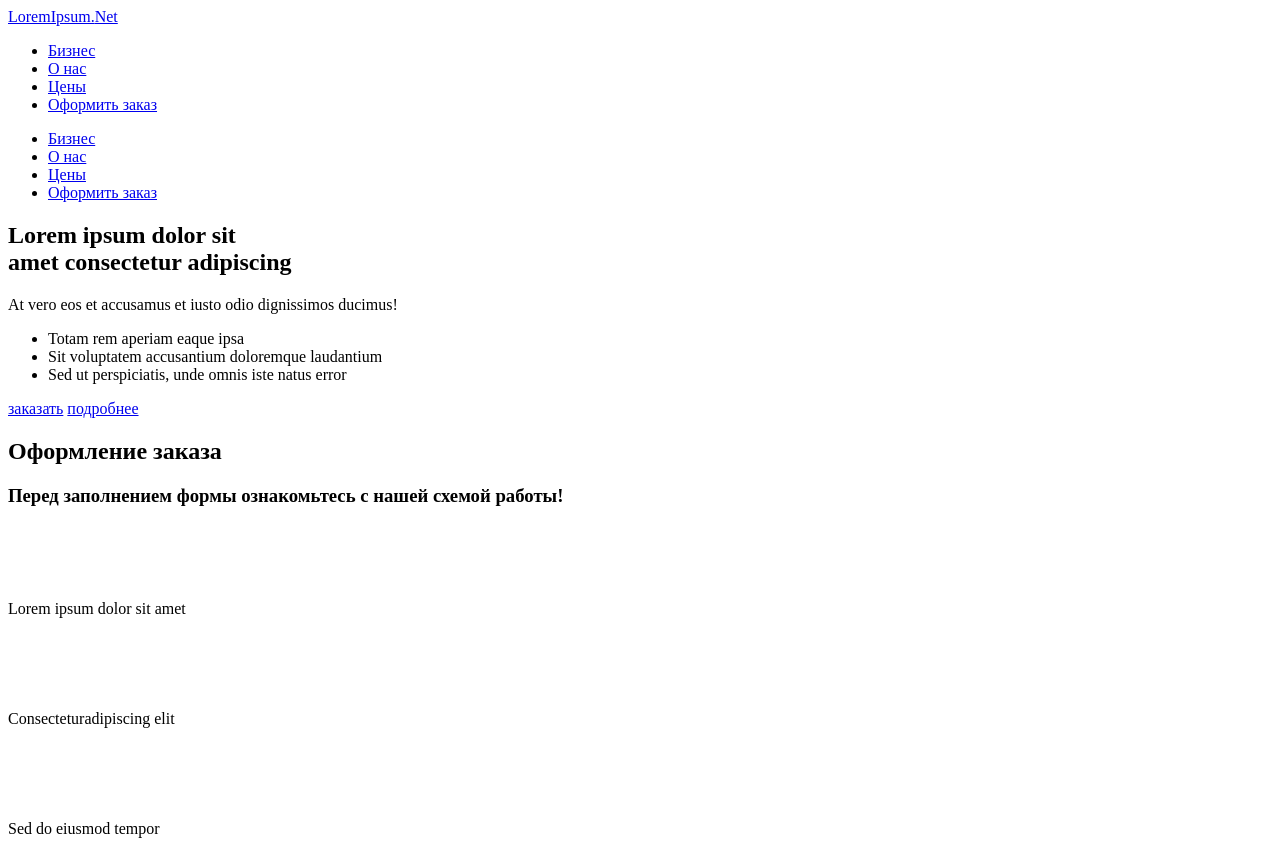
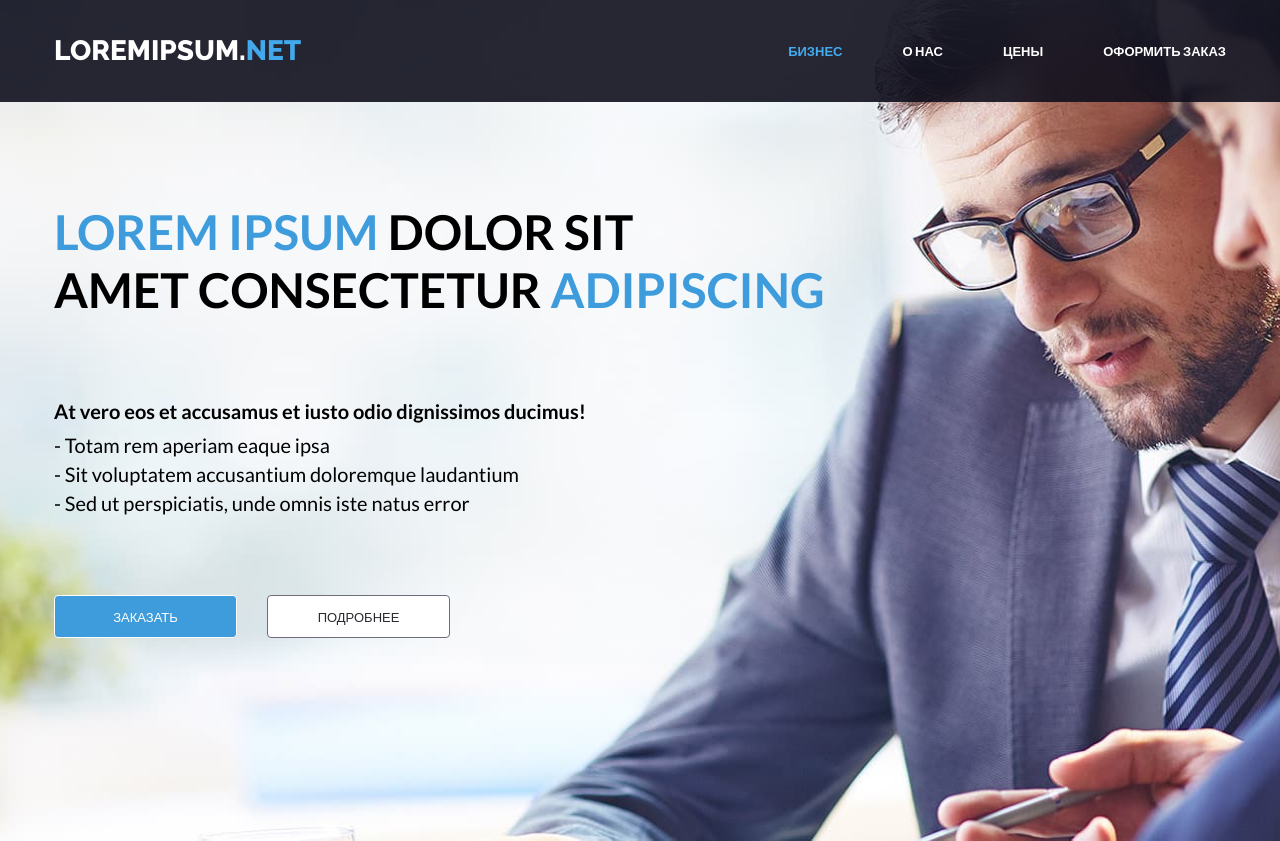
Before and after one commit to ReginaYashina/softcorp-test, a plain HTML site: page index.html in a window 1280 px wide. Shown: the top 841 px of the page. Drawn offline with nearby package versions, Linux system fonts and the light colour scheme; the site is published under a folder, as on GitHub Pages, so addresses that start at the root find nothing.

Commit message:
fix: fix path to files

```diff
--- a/index.html
+++ b/index.html
@@ -6,7 +6,7 @@
   <meta http-equiv="X-UA-Compatible" content="IE=edge">
   <meta name="viewport" content="width=device-width, initial-scale=1.0">
   <title>Document</title>
-  <link rel="stylesheet" href="/assets/css/style.min.css">
+  <link rel="stylesheet" href="assets/css/style.min.css">
   <!-- scroll simplebar -->
   <link rel="stylesheet" href="https://cdn.jsdelivr.net/npm/simplebar@latest/dist/simplebar.css" />
   <script src="https://cdn.jsdelivr.net/npm/simplebar@latest/dist/simplebar.min.js"></script>
@@ -176,7 +176,7 @@
       </div>
     </div>
   </footer>
-  <script src="/assets/js/script.js"></script>
+  <script src="assets/js/script.min.js"></script>
 </body>
 
 </html>
```
